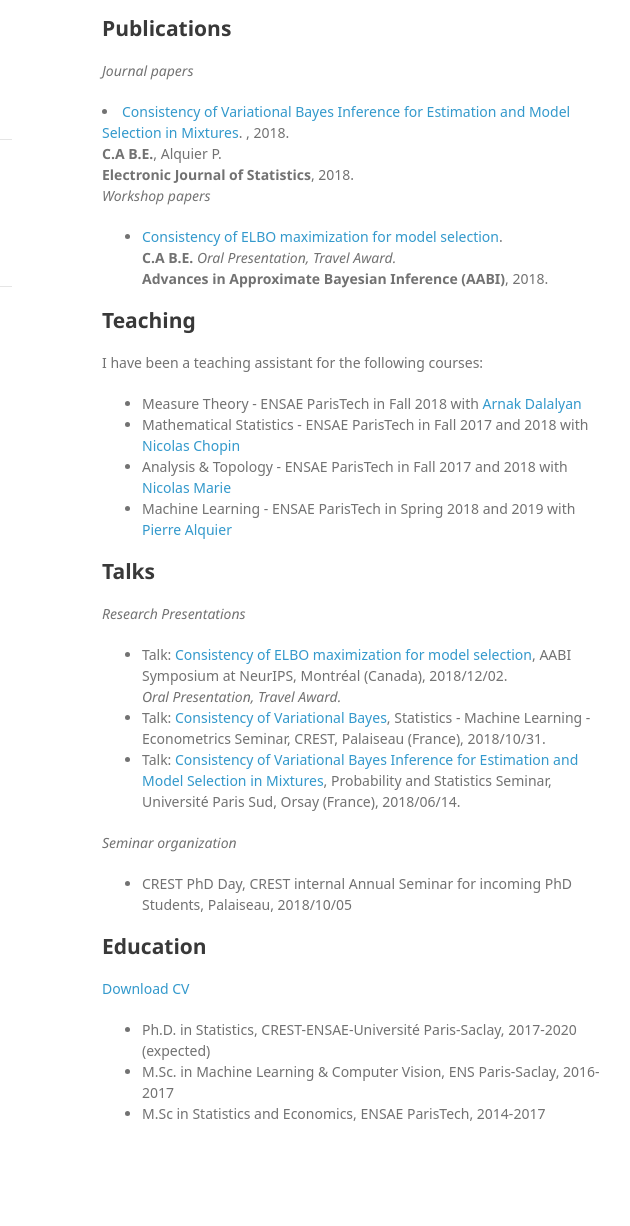
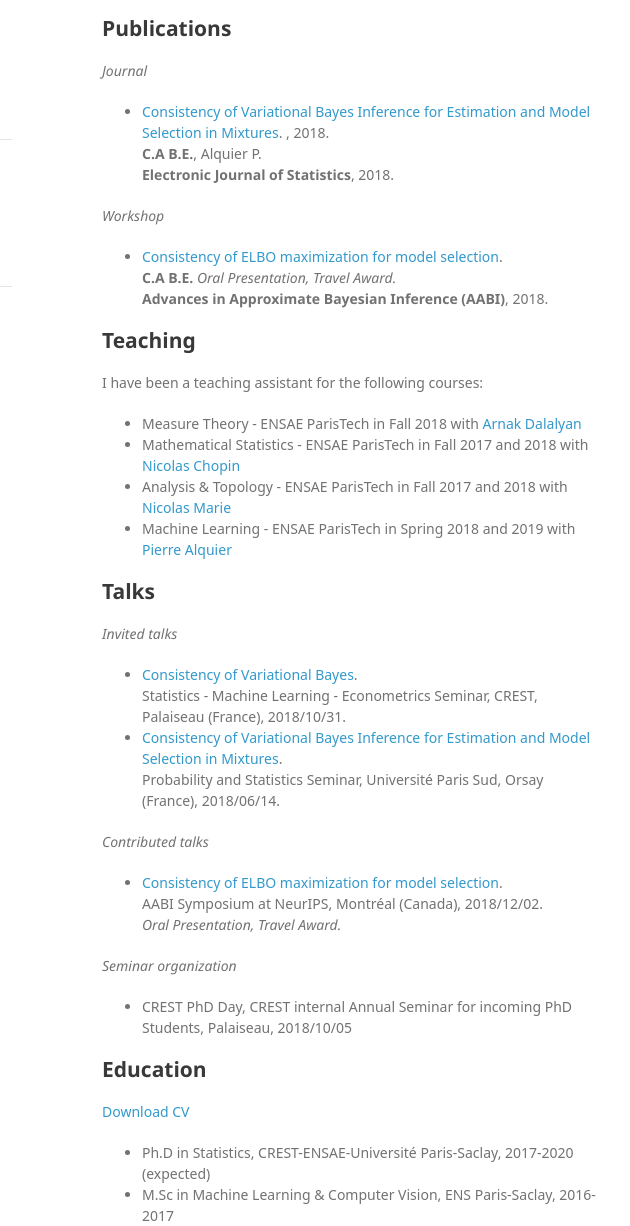
Before and after one commit to bzbadr/badreddinecheriefabdellatif.github.io, a plain HTML site: page index.html in a window 1280 px wide. Shown: the part 314-1540 px from the top of the page, 468-1098 px from the left. Before the commit the page ends 1508 px from the top, so only its background shows below. Drawn offline with Linux system fonts and the light colour scheme; a web font is replaced by a local one.

Commit message:
Update index.html

```diff
--- a/index.html
+++ b/index.html
@@ -78,8 +78,9 @@
 <h2>
 <a id="publications" class="anchor" href="#publications" aria-hidden="true"><span aria-hidden="true" class="octicon octicon-link"></span></a>Publications</h2>
 
-<p><em>Journal papers</em></p>
+<p><em>Journal</em></p>
 
+<ul>
 <li><a href="http://dx.doi.org/doi:10.1214/18-EJS1475">Consistency of Variational Bayes Inference for Estimation and Model Selection in Mixtures</a>.
   , 2018.
   <br/>
@@ -90,7 +91,7 @@
 </ul>
 
 
-<p><em>Workshop papers</em></p>
+<p><em>Workshop</em></p>
 
 <ul>
 <li><a href="http://approximateinference.org/2018/accepted/CheriefAbdellatif2018.pdf">Consistency of ELBO maximization for model selection</a>.
@@ -121,11 +122,21 @@
 <h2>
 <a id="talks" class="anchor" href="#talks" aria-hidden="true"><span aria-hidden="true" class="octicon octicon-link"></span></a>Talks</h2>
 
-<p><em>Research Presentations</em></p>
+<p><em>Invited talks</em></p>
 <ul>
-<li>Talk: <a href="http://approximateinference.org/schedule/">Consistency of ELBO maximization for model selection</a>, AABI Symposium at NeurIPS, Montréal (Canada), 2018/12/02. </li> <i>Oral Presentation, Travel Award.</i>
-<li>Talk: <a href="http://crest.science/event/badr-eddine-cherief-abdellatif-crest-consistency-of-variational-bayes">Consistency of Variational Bayes</a>, Statistics - Machine Learning - Econometrics Seminar, CREST, Palaiseau (France), 2018/10/31. </li>
-<li>Talk: <a href="http://badreddinecheriefabdellatif.github.io/Badr Orsay.pdf" class="download" title="Consistency of Variational Bayes Inference for Estimation and Model Selection in Mixtures">Consistency of Variational Bayes Inference for Estimation and Model Selection in Mixtures</a>, Probability and Statistics Seminar, Université Paris Sud, Orsay (France), 2018/06/14. </li>
+<li><a href="http://crest.science/event/badr-eddine-cherief-abdellatif-crest-consistency-of-variational-bayes">Consistency of Variational Bayes</a>.
+  <br/>
+  Statistics - Machine Learning - Econometrics Seminar, CREST, Palaiseau (France), 2018/10/31. </li>
+<li><a href="http://badreddinecheriefabdellatif.github.io/Badr Orsay.pdf" class="download" title="Consistency of Variational Bayes Inference for Estimation and Model Selection in Mixtures">Consistency of Variational Bayes Inference for Estimation and Model Selection in Mixtures</a>.
+  <br/>
+  Probability and Statistics Seminar, Université Paris Sud, Orsay (France), 2018/06/14. </li>
+</ul>
+
+<p><em>Contributed talks</em></p>
+<ul>
+<li><a href="http://approximateinference.org/schedule/">Consistency of ELBO maximization for model selection</a>.
+  <br/>
+  AABI Symposium at NeurIPS, Montréal (Canada), 2018/12/02. </li> <i>Oral Presentation, Travel Award.</i>
 </ul>
 
 <p><em>Seminar organization</em></p>
@@ -140,8 +151,8 @@
 <a id="education" class="anchor" href="#education" aria-hidden="true"><span aria-hidden="true" class="octicon octicon-link"></span></a>Education</h2>
 <p><a href="http://badreddinecheriefabdellatif.github.io/CV.pdf" class="download" title="Download CV as PDF">Download CV</a></p>
 <ul>
-<li>Ph.D. in Statistics, CREST-ENSAE-Université Paris-Saclay, 2017-2020 (expected)</li>
-<li>M.Sc. in Machine Learning & Computer Vision, ENS Paris-Saclay, 2016-2017</li>
+<li>Ph.D in Statistics, CREST-ENSAE-Université Paris-Saclay, 2017-2020 (expected)</li>
+<li>M.Sc in Machine Learning & Computer Vision, ENS Paris-Saclay, 2016-2017</li>
 <li>M.Sc in Statistics and Economics, ENSAE ParisTech, 2014-2017</li>
 </ul>
 
```
